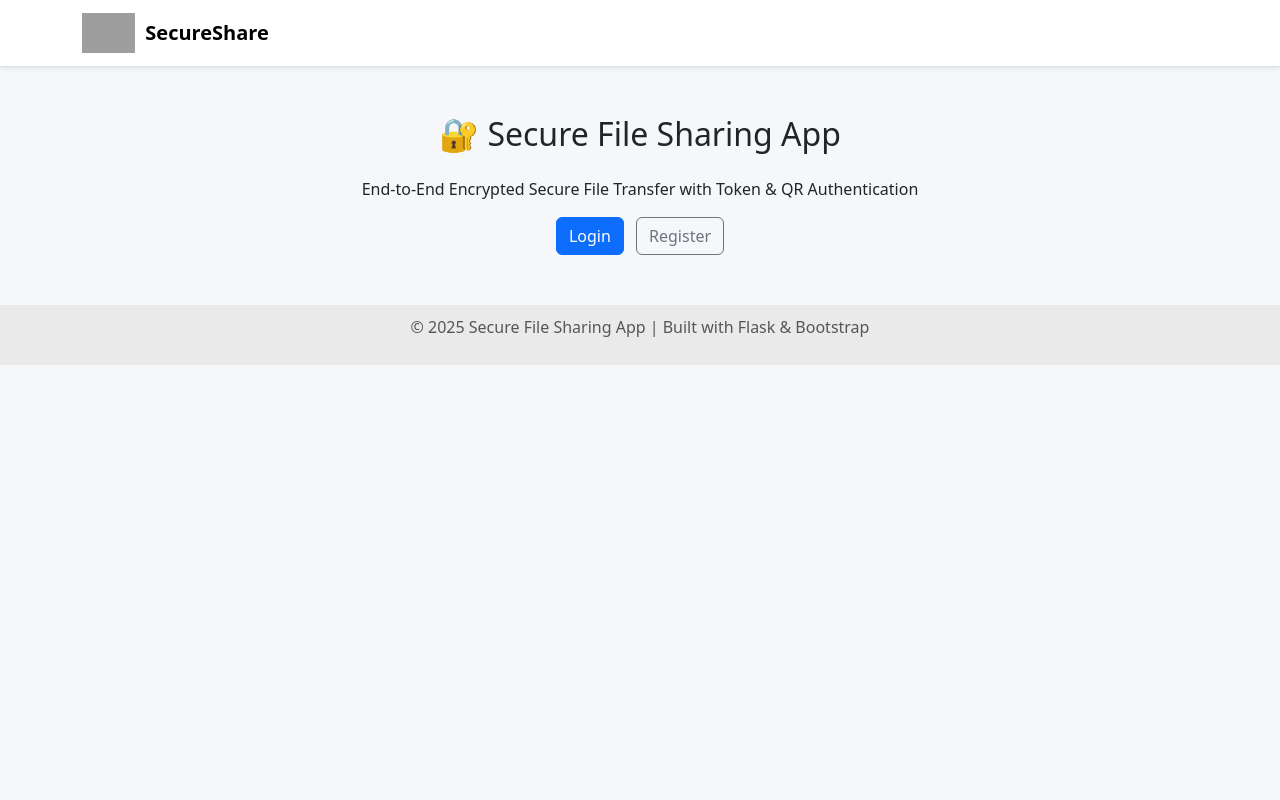
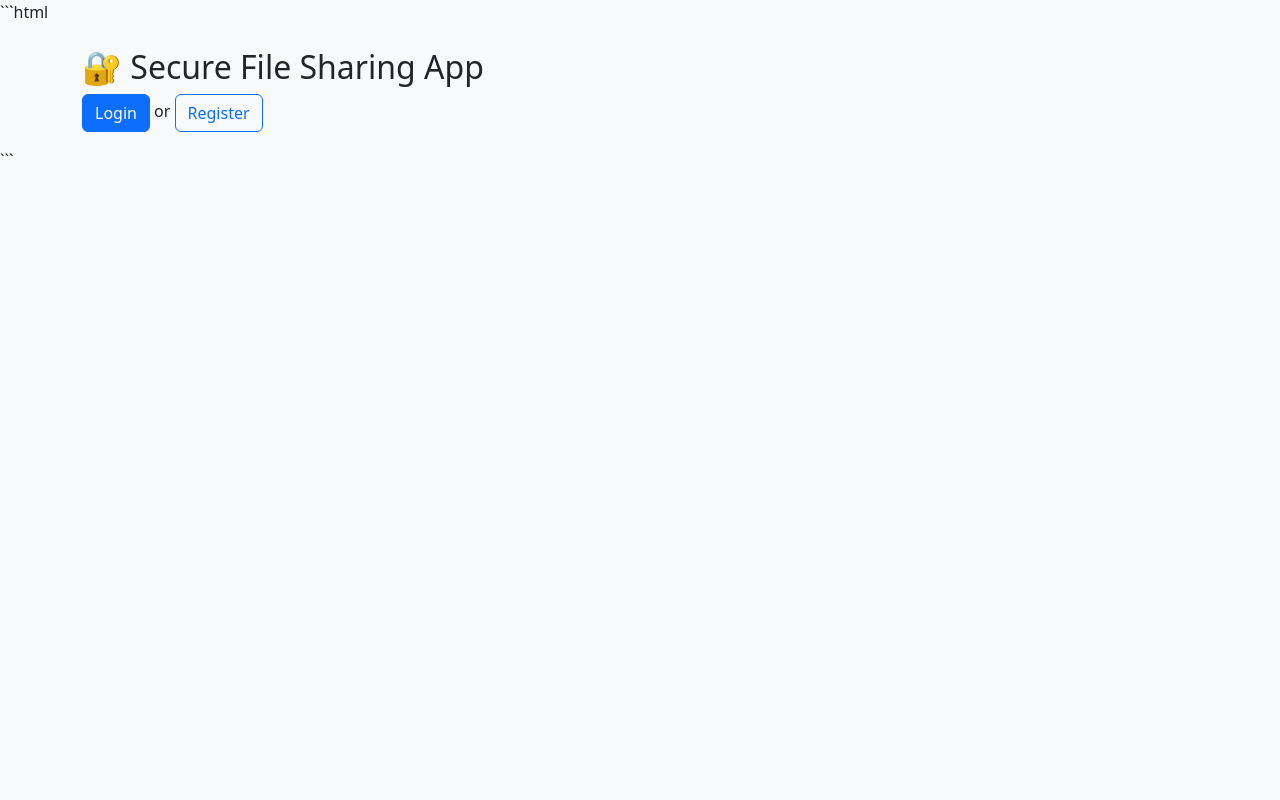
Before and after one commit to AJ3637/secure-file-sharing-app, a Flask app: page / in a window 1280 px wide. Run offline with Flask 3, Linux system fonts and the light colour scheme; grey boxes are pictures that could not be loaded.

Commit message:
Update home.html

````diff
--- a/templates/home.html
+++ b/templates/home.html
@@ -1,62 +1,55 @@
-<!-- ======================= home.html (Updated with Admin Panel) ======================= -->
-{% extends "layout.html" %}
-{% block content %}
-<div class="container mt-5">
+```html
+<!DOCTYPE html>
+<html>
+<head>
+    <title>Secure File Sharing</title>
+    <link href="https://cdn.jsdelivr.net/npm/bootstrap@5.3.0/dist/css/bootstrap.min.css" rel="stylesheet">
+</head>
+<body class="bg-light">
+<div class="container mt-4">
+    <h2>🔐 Secure File Sharing App</h2>
+
     {% with messages = get_flashed_messages(with_categories=true) %}
       {% if messages %}
-      {% for category, msg in messages %}
-        <div class="alert alert-{{ category }}">{{ msg }}</div>
+        {% for category, message in messages %}
+          <div class="alert alert-{{ category }}">{{ message }}</div>
         {% endfor %}
       {% endif %}
     {% endwith %}
 
-  {% if session.user %}
-    <h2 class="mb-3">Welcome, {{ session.user }}</h2>
+    {% if 'user' in session %}
+        <p>Welcome, <strong>{{ session['user'] }}</strong> | <a href="/logout">Logout</a></p>
 
-    {% if session.user == 'admin' %}
-      <div class="card mb-4">
-        <div class="card-header">⚙️ Admin Dashboard</div>
-        <div class="card-body">
-          <ul class="list-group">
-            <li class="list-group-item"><a href="/admin/users">👥 View All Users</a></li>
-            <li class="list-group-item"><a href="/admin/files">📁 All Uploaded Files</a></li>
-            <li class="list-group-item"><a href="/admin/logins">📄 Login Logs</a></li>
-            <li class="list-group-item"><a href="/admin/downloads">📊 Download Logs</a></li>
-          </ul>
-        </div>
-      </div>
-    {% endif %}
-
-    <form method="POST" action="/upload" enctype="multipart/form-data" class="mb-4">
-      <div class="input-group">
-        <input type="file" name="file" required class="form-control">
-        <button type="submit" class="btn btn-primary">Upload & Encrypt</button>
-      </div>
+        <form method="POST" enctype="multipart/form-data" action="/upload" class="mb-4">
+            <h5>Upload & Encrypt File</h5>
+            <input type="file" name="file" required class="form-control mb-2">
+            <button type="submit" class="btn btn-primary">Upload</button>
         </form>
 
         <form method="POST" action="/download" class="mb-4">
-      <div class="input-group">
-        <input type="text" name="token" placeholder="Enter file token" required class="form-control">
+            <h5>Download by Token</h5>
+            <input type="text" name="token" placeholder="Enter token" required class="form-control mb-2">
             <button type="submit" class="btn btn-success">Download</button>
-      </div>
         </form>
 
-    <h5>Your Uploaded Files:</h5>
+        <h5>📁 Your Uploaded Files:</h5>
+        {% if files %}
             <ul class="list-group">
-      {% for file, token, expiry in files %}
-        <li class="list-group-item">
-          {{ file }} | Token: <strong>{{ token }}</strong>
-          <a href="/qr/{{ token }}" class="btn btn-sm btn-outline-secondary float-end">QR</a>
+                {% for filename, token, expiry in files %}
+                    <li class="list-group-item d-flex justify-content-between">
+                        {{ filename }}<br><small>Token: {{ token }} | Expires: {{ expiry }}</small>
+                        <a href="/qr/{{ token }}" class="btn btn-sm btn-secondary">QR</a>
                     </li>
                 {% endfor %}
             </ul>
         {% else %}
-    <div class="text-center">
-      <h2 class="mb-4">🔐 Secure File Sharing App</h2>
-      <p>End-to-End Encrypted Secure File Transfer with Token & QR Authentication</p>
-      <a href="/login" class="btn btn-primary me-2">Login</a>
-      <a href="/register" class="btn btn-outline-secondary">Register</a>
-    </div>
+            <p>No files uploaded yet.</p>
+        {% endif %}
+
+    {% else %}
+        <p><a href="/login" class="btn btn-primary">Login</a> or <a href="/register" class="btn btn-outline-primary">Register</a></p>
     {% endif %}
 </div>
-{% endblock %}
+</body>
+</html>
+```
````
Lines whose indentation alone changed are shown as unchanged.
